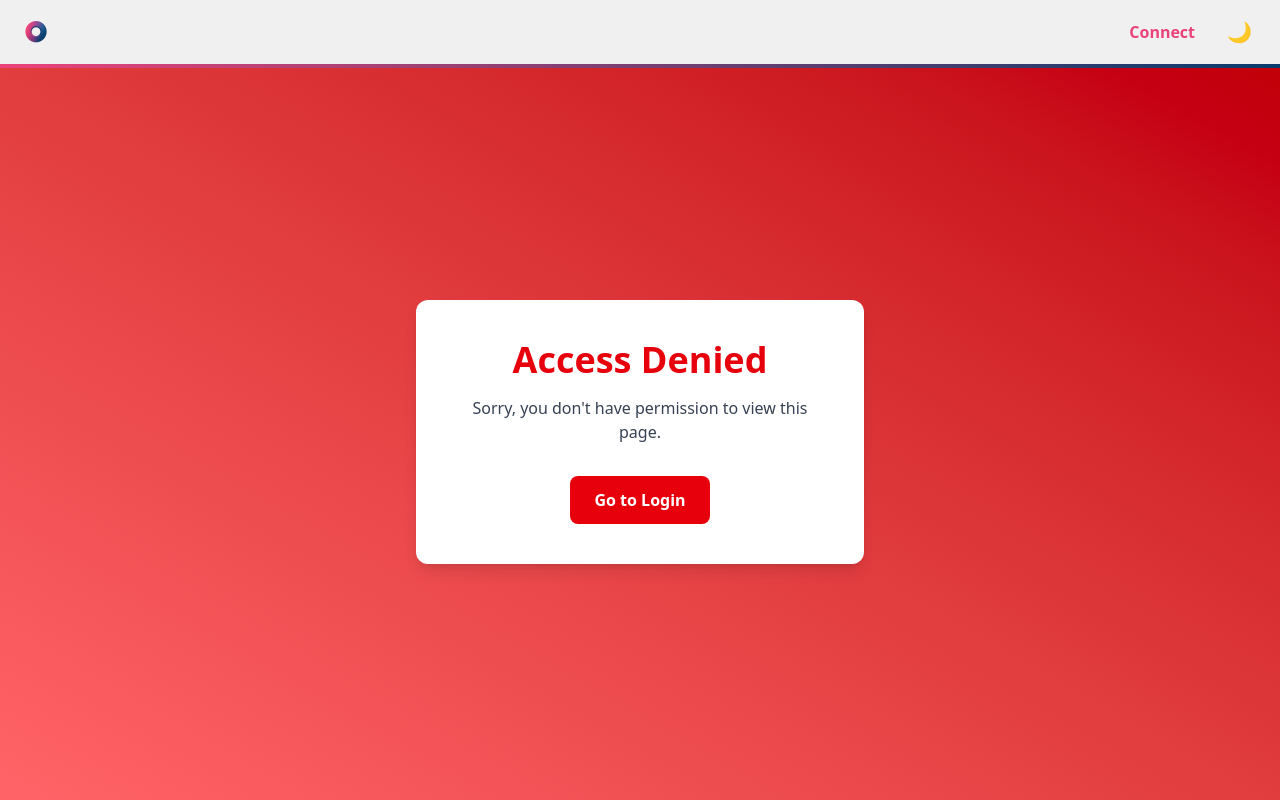
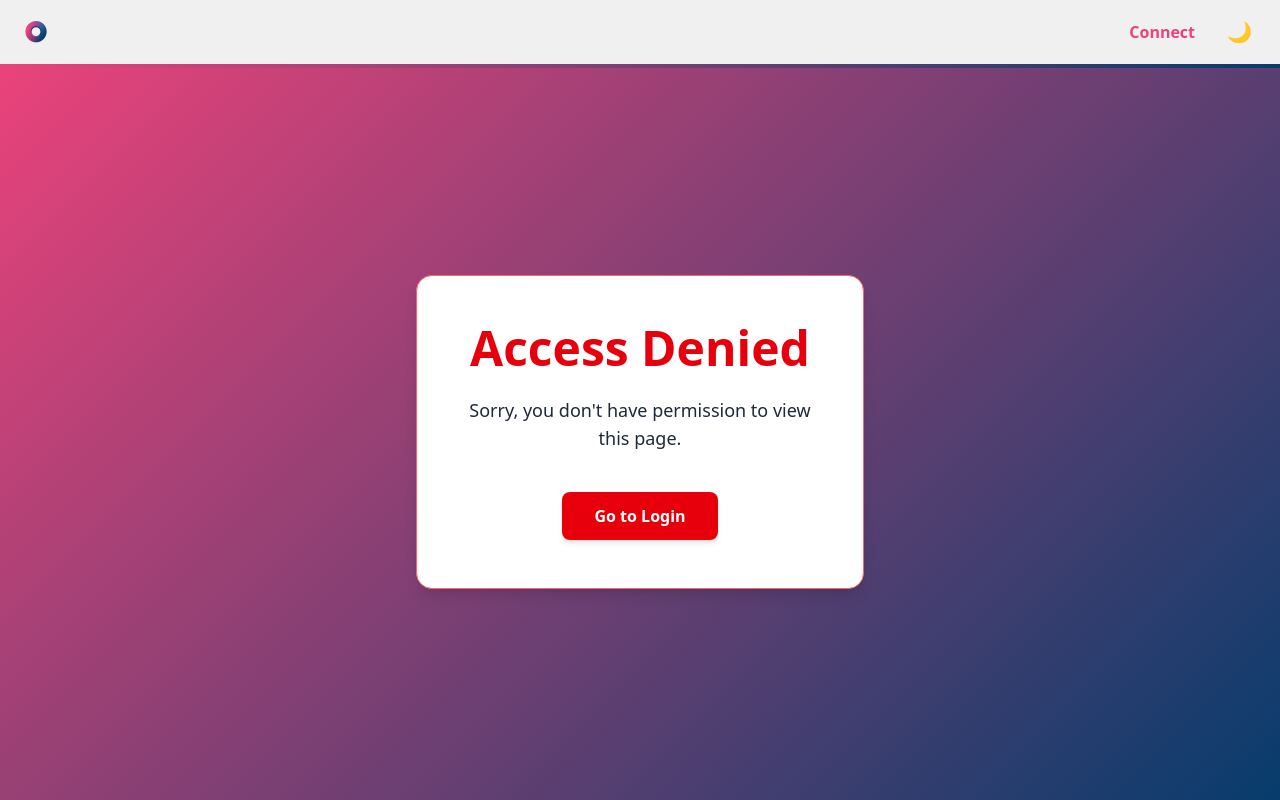
Before and after one commit to LucasDltg/party-website, a Next.js app: page /unauthorized in a window 1280 px wide. Built offline with nearby package versions, Linux system fonts and the light colour scheme; no server answers.

Commit message:
fix: 404 + unauthorized styles

```diff
--- a/src/app/not-found.tsx
+++ b/src/app/not-found.tsx
@@ -6,32 +6,29 @@ import Link from 'next/link'
 export default function NotFound() {
   return (
     <main
-      className="h-[calc(100vh-var(--header-height))] overflow-hidden flex flex-col justify-center items-center font-sans px-4"
+      className="h-[calc(100vh-var(--header-height))] flex flex-col justify-center items-center font-sans px-6"
       style={{
-        background:
-          'linear-gradient(to top right, var(--color-primary), var(--color-secondary))',
+        background: `linear-gradient(
+          135deg,
+          var(--color-primary) 0%,
+          var(--color-secondary) 100%
+        )`,
         color: 'var(--foreground)',
       }}
     >
-      <div
-        className="rounded-xl shadow-lg p-10 max-w-md w-full text-center"
-        style={{
-          backgroundColor: 'var(--background)',
-          color: 'var(--foreground)',
-        }}
-      >
+      <div className="bg-white dark:bg-gray-900 rounded-2xl shadow-lg p-12 max-w-md w-full text-center border border-primary dark:border-secondary">
         <h1
-          className="text-4xl font-extrabold mb-4"
+          className="text-5xl font-extrabold mb-6"
           style={{ color: 'var(--color-primary)' }}
         >
           Page Not Found
         </h1>
-        <p className="mb-8" style={{ color: 'var(--color-muted)' }}>
+        <p className="mb-10 text-lg" style={{ color: 'var(--color-muted)' }}>
           Sorry, we couldn&apos;t find the page you&apos;re looking for.
         </p>
         <Link
           href="/"
-          className="inline-block font-semibold px-6 py-3 rounded-md transition"
+          className="inline-block font-semibold px-8 py-3 rounded-lg transition-shadow shadow-md hover:shadow-lg"
           style={{
             backgroundColor: 'var(--color-primary)',
             color: 'white',
--- a/src/app/unauthorized/page.tsx
+++ b/src/app/unauthorized/page.tsx
@@ -4,17 +4,28 @@ import '../../styles/globals.css'
 
 export default function UnauthorizedPage() {
   return (
-    <main className="h-[calc(100vh-var(--header-height))] overflow-hidden flex flex-col justify-center items-center bg-gradient-to-tr from-red-400 to-red-700 font-sans px-4">
-      <div className="bg-white rounded-xl shadow-lg p-10 max-w-md w-full text-center">
-        <h1 className="text-4xl font-extrabold text-red-600 mb-4">
+    <main
+      className="h-[calc(100vh-var(--header-height))] flex flex-col justify-center items-center font-sans px-6"
+      style={{
+        background: `linear-gradient(
+          135deg,
+          var(--color-primary) 0%,
+          var(--color-secondary) 100%
+        )`,
+        color: 'var(--foreground)',
+      }}
+    >
+      <div className="bg-white dark:bg-gray-900 rounded-2xl shadow-lg p-12 max-w-md w-full text-center border border-red-400 dark:border-red-600">
+        <h1 className="text-5xl font-extrabold text-red-600 dark:text-red-400 mb-6">
           Access Denied
         </h1>
-        <p className="text-gray-700 mb-8">
+        <p className="text-gray-800 dark:text-gray-300 mb-10 text-lg">
           Sorry, you don&apos;t have permission to view this page.
         </p>
         <a
           href="/auth"
-          className="inline-block bg-red-600 text-white font-semibold px-6 py-3 rounded-md hover:bg-red-700 transition"
+          className="inline-block bg-red-600 hover:bg-red-700 dark:bg-red-500 dark:hover:bg-red-600 text-white font-semibold px-8 py-3 rounded-lg transition-shadow shadow-md hover:shadow-lg"
+          aria-label="Go to Login"
         >
           Go to Login
         </a>
--- a/src/styles/globals.css
+++ b/src/styles/globals.css
@@ -1,8 +1,4 @@
 @import 'tailwindcss';
-
-@tailwind base;
-@tailwind components;
-@tailwind utilities;
 
 /* === CSS Variables === */
 :root {
```
